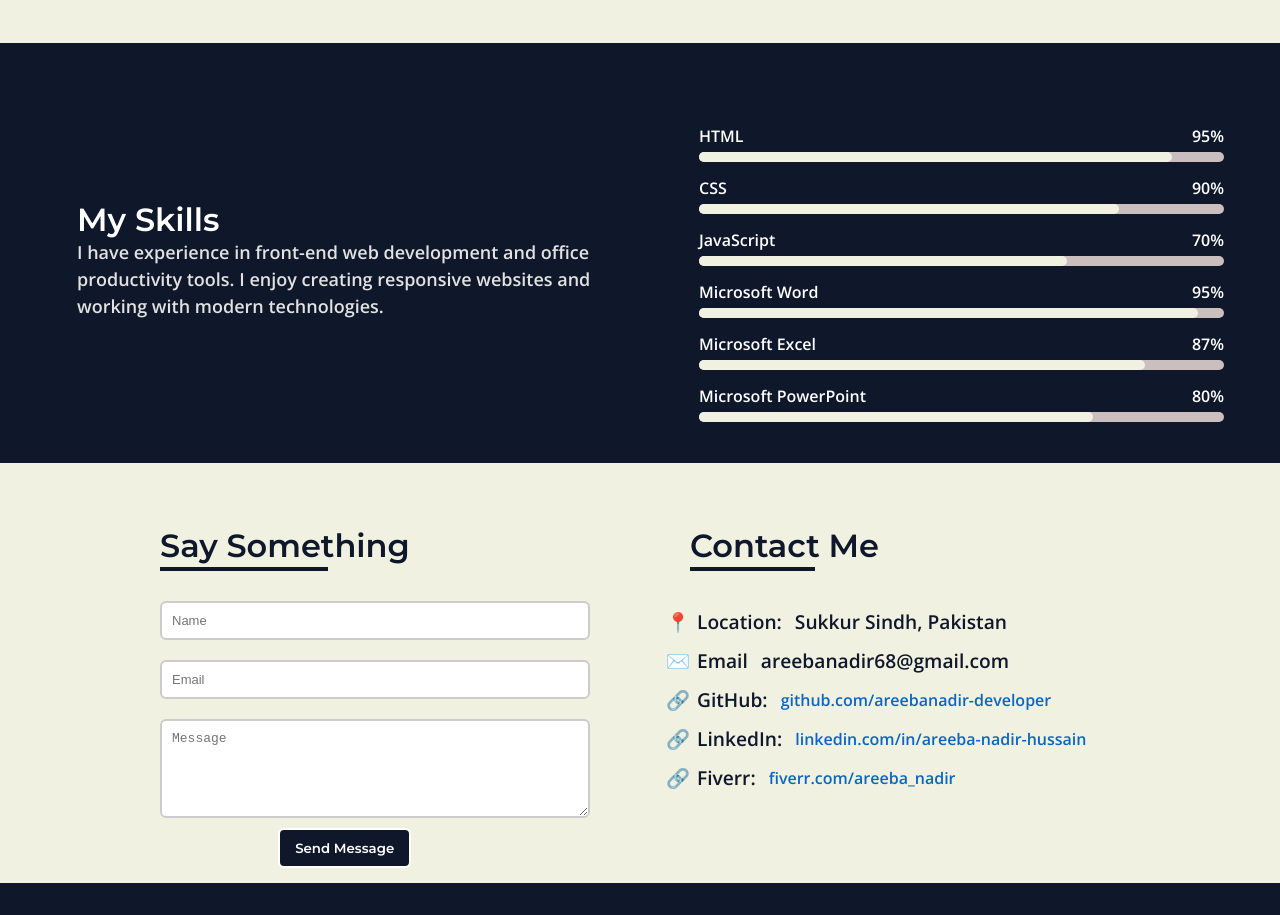
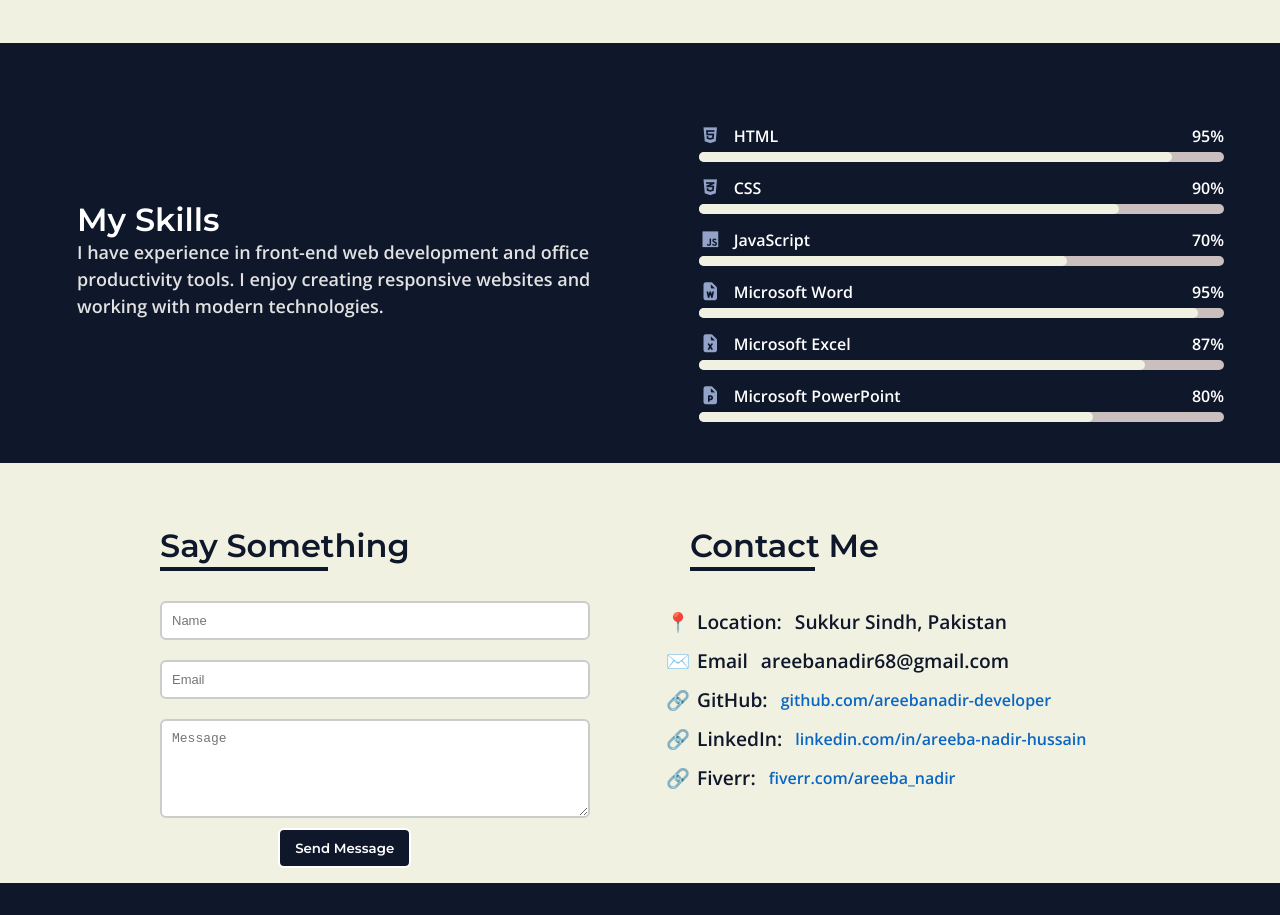
Before and after one commit to areebanadir-developer/areeba-portfolio, a plain HTML site: page index.html in a window 1280 px wide. Shown: the part 2480-3395 px from the top of the page. Drawn offline with nearby package versions, Linux system fonts and the light colour scheme.

Commit message:
Update index.html

```diff
--- a/index.html
+++ b/index.html
@@ -187,7 +187,7 @@
                     </div>
                     <div class="skill-right">
                         <div class="skill-header">
-                            <span>HTML</span>
+                            <span><i class="fa-brands fa-html5"></i> HTML</span>
                             <span class="percent">95%</span>
                         </div>
                         <div class="bar">
@@ -195,15 +195,15 @@
                             </div>
                         </div>
                         <div class="skill-header">
-                            <span>CSS</span>
-                            <span class="percent">90%</span>
+                              <span><i class="fa-brands fa-css3-alt"></i> CSS</span>
+                              <span class="percent">90%</span>
                         </div>
                         <div class="bar">
                             <div class="fill-css">
                             </div>
                         </div>
                         <div class="skill-header">
-                            <span>JavaScript</span>
+                            <span><i class="fa-brands fa-js"></i> JavaScript</span>
                             <span class="percent">70%</span>
                         </div>
                         <div class="bar">
@@ -212,7 +212,7 @@
                             </div>
                         </div>
                         <div class="skill-header">
-                            <span>Microsoft Word</span>
+                            <span><i class="fa-solid fa-file-word"></i> Microsoft Word</span>
                             <span class="percent">95%</span>
                         </div>
                         <div class="bar">
@@ -221,7 +221,7 @@
                             </div>
                         </div>
                         <div class="skill-header">
-                            <span>Microsoft Excel</span>
+                            <span><i class="fa-solid fa-file-excel"></i> Microsoft Excel</span>
                             <span class="percent">87%</span>
                         </div>
                         <div class="bar">
@@ -230,7 +230,7 @@
                             </div>
                         </div>
                         <div class="skill-header">
-                            <span>Microsoft PowerPoint</span>
+                            <span><i class="fa-solid fa-file-powerpoint"></i> Microsoft PowerPoint</span>
                             <span class="percent">80%</span>
                         </div>
                         <div class="bar">
```
